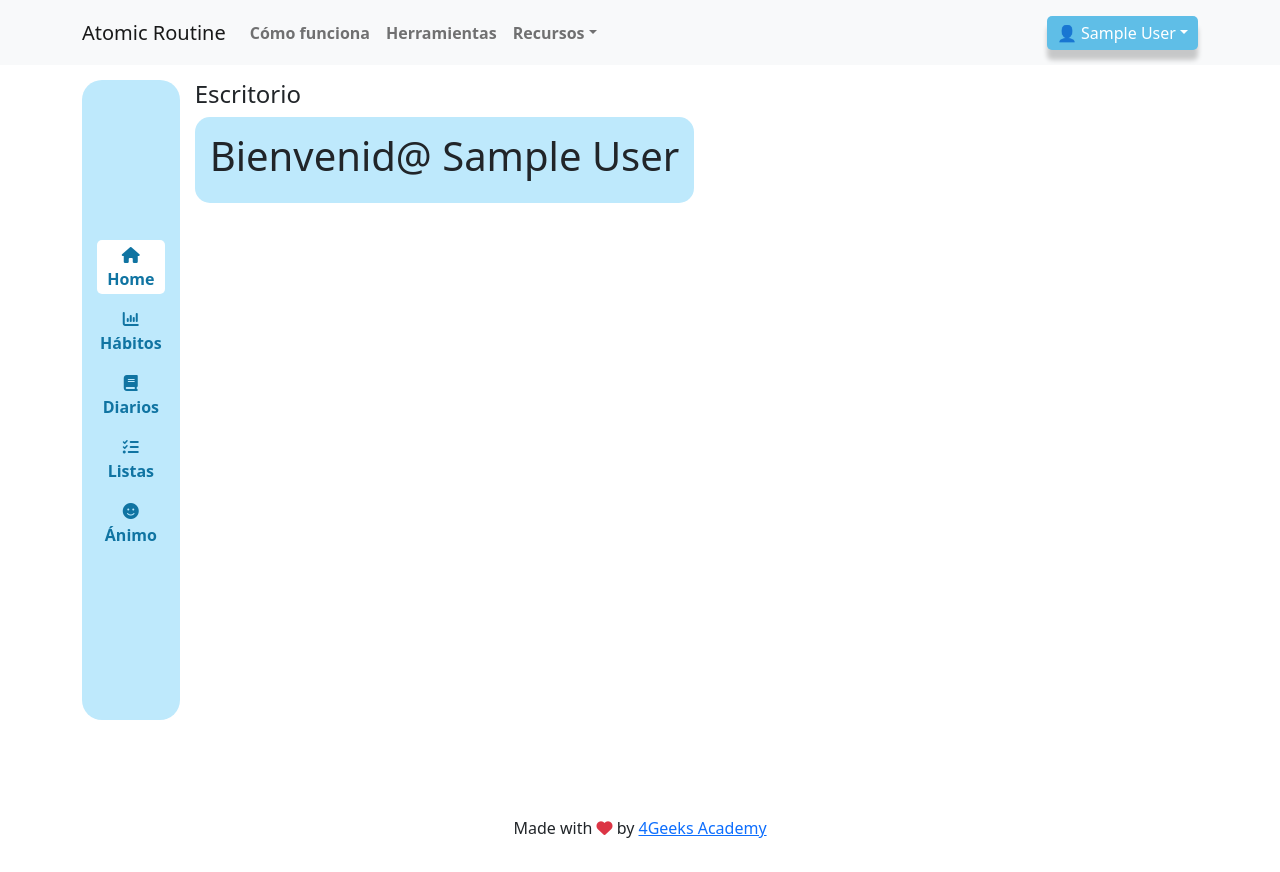
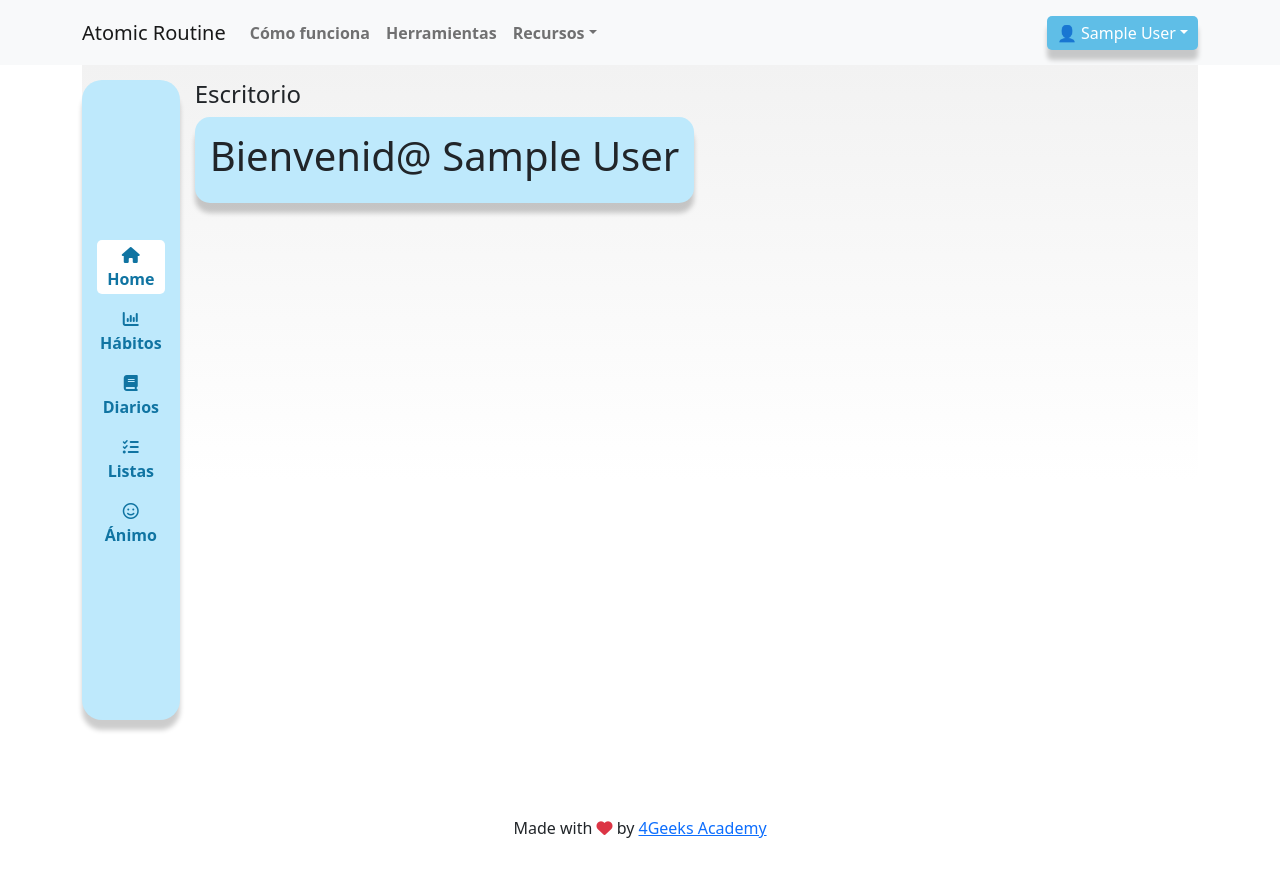
Before and after one commit to 4GeeksAcademy/yohanmayorga-atomicroutine, a React app: page /dashboard in a window 1280 px wide. Built offline with nearby package versions, Linux system fonts and the light colour scheme; no server answers; sample sign-in values are in the browser's storage.

Commit message:
dashboard new changes

```diff
--- a/src/front/js/component/navbar.js
+++ b/src/front/js/component/navbar.js
@@ -53,13 +53,13 @@ export const Navbar = () => {
 							</a>
 							<ul className="dropdown-menu" arial-aria-labelledby="navbarDropdown">
 								<li>
-									<a href="#" className="dropdown-item">Recurso 1</a>
+									<a href="#" className="dropdown-item">F.A.Q.</a>
 								</li>
 								<li>
-									<a href="#" className="dropdown-item">Recurso 2</a>
+									<a href="#" className="dropdown-item">Blog</a>
 								</li>
 								<li>
-									<a href="#" className="dropdown-item">Recurso 3</a>
+									<a href="#" className="dropdown-item">Contacto</a>
 								</li>
 							</ul>
 						</li>
--- a/src/front/js/pages/dashboard.js
+++ b/src/front/js/pages/dashboard.js
@@ -37,7 +37,7 @@ export const Dashboard = () => {
                                 <button className="dashSideButton" id="pills-todo-tab" data-bs-toggle="pill" data-bs-target="#pills-todo" role="tab" aria-controls="pills-todo" aria-selected="false"><i class="fa-solid fa-list-check"></i>Listas</button>
                             </li>
                             <li className="nav-item" role="presentation">
-                                <button className="dashSideButton" id="pills-emotion-tab" data-bs-toggle="pill" data-bs-target="#pills-emotion" role="tab" aria-controls="pills-emotion" aria-selected="false"><i class="fa-solid fa-face-smile"></i>Ánimo</button>
+                                <button className="dashSideButton" id="pills-emotion-tab" data-bs-toggle="pill" data-bs-target="#pills-emotion" role="tab" aria-controls="pills-emotion" aria-selected="false"><i class="fa-regular fa-face-smile"></i>Ánimo</button>
                             </li>
                         </ul>
                     </div>
--- a/src/front/styles/dashboard.css
+++ b/src/front/styles/dashboard.css
@@ -10,6 +10,8 @@
   flex-direction: row;
   align-items: center;
   height: 100vh;
+  background: rgb(240, 240, 240);
+  background: linear-gradient(180deg, rgba(240, 240, 240, 1) 0%, rgba(255, 255, 255, 0) 60%);
 }
 
 .dashboardSideBar {
@@ -22,6 +24,9 @@
   height: 80%;
   border-radius: 20px;
   background: #bee9fc;
+  box-shadow: 0px 10px 5px 0px rgba(0, 0, 0, 0.2);
+  -webkit-box-shadow: 0px 10px 5px 0px rgba(0, 0, 0, 0.2);
+  -moz-box-shadow: 0px 10px 5px 0px rgba(0, 0, 0, 0.2);
 }
 
 .dashSideButton {
--- a/src/front/styles/escritorio.css
+++ b/src/front/styles/escritorio.css
@@ -12,4 +12,7 @@
     padding: 15px;
     border-radius: 15px;
     height: max-content;
+    box-shadow: 0px 10px 5px 0px rgba(0, 0, 0, 0.2);
+    -webkit-box-shadow: 0px 10px 5px 0px rgba(0, 0, 0, 0.2);
+    -moz-box-shadow: 0px 10px 5px 0px rgba(0, 0, 0, 0.2);
 }
```
